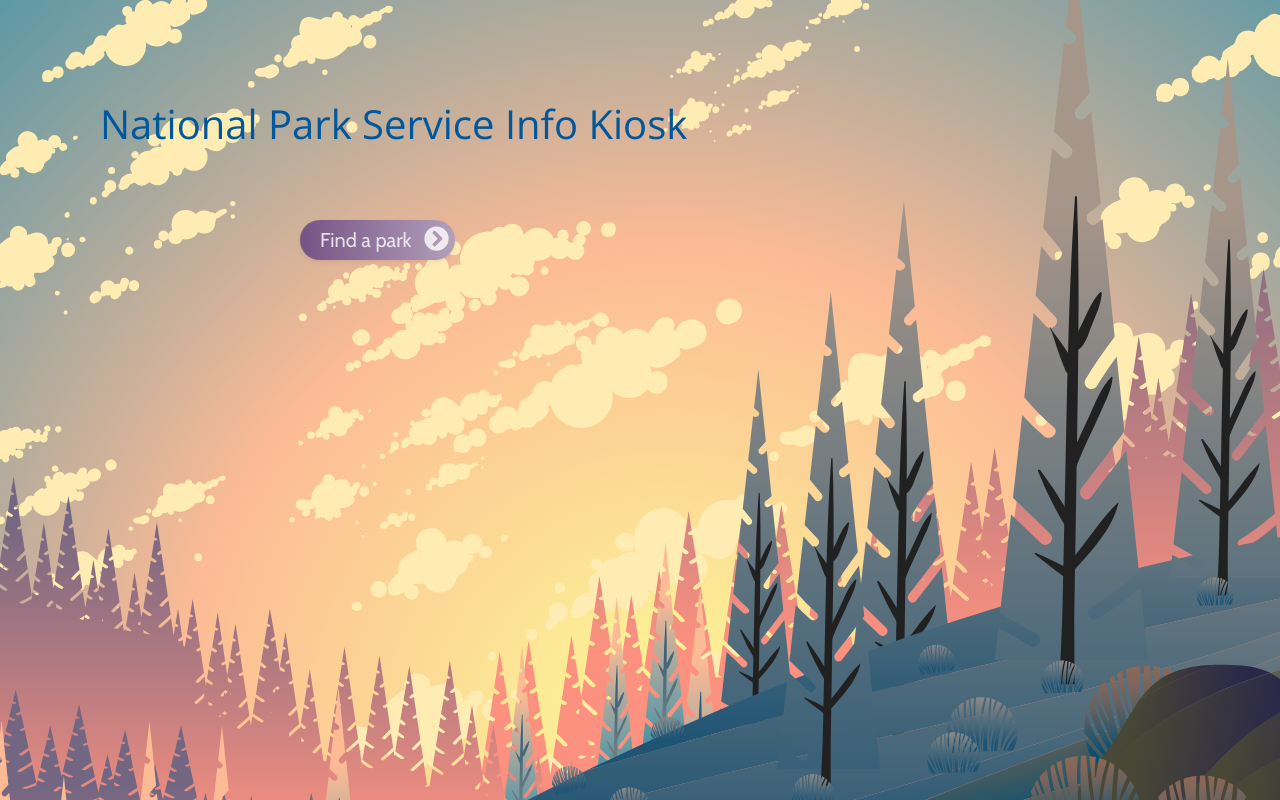
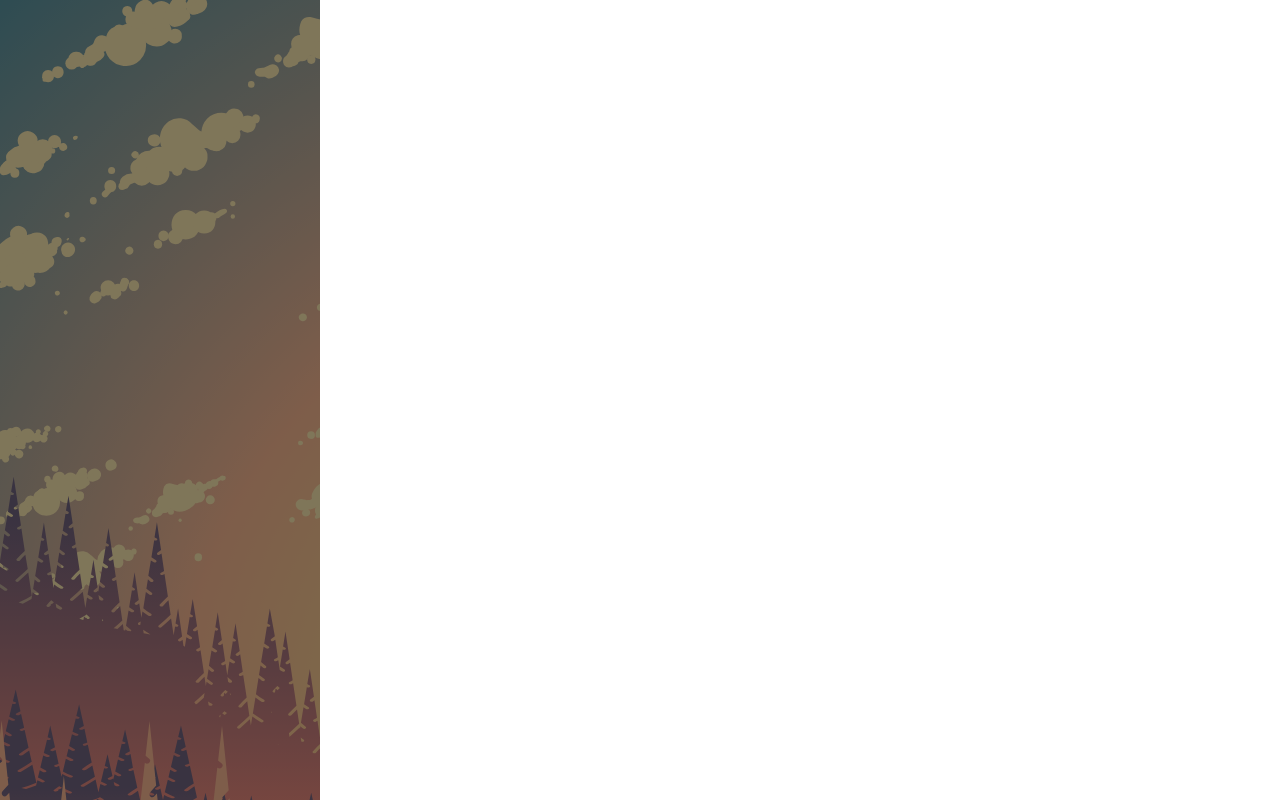
Before and after one commit to eunicornbread/NPSInfoKiosk, a React (Create React App) app: page /search in a window 1280 px wide. Built offline with nearby package versions, Linux system fonts and the light colour scheme.

Commit message:
Finalize the transition between landing page and search page

```diff
--- a/src/search.css
+++ b/src/search.css
@@ -1,7 +1,47 @@
-html {
-    overflow: -moz-scrollbars-vertical;
-    overflow-y: scroll;
+#left {
+	height: 100%;
+	width: 25%;
+	position: fixed;
+	left: 0;
+	background-color: black;
+	opacity: 0;
 }
+
+#right {
+	height: 100%;
+	width: 75%;
+	position: fixed;
+	right: 0;
+	overflow-y: scroll;
+	background-color: white;
+	opacity: 0;
+
+}
+
+.left-slow {
+	transition: opacity 1s ease-in-out;
+}
+
+.right-slow {
+	transition: opacity 1s ease-in-out;
+}
+
+.left-fast {
+	transition: opacity 3s ease-in;
+}
+
+.right-fast {
+	transition: opacity 3s ease-in;
+}
+
+#left.active {
+	opacity: 0.5;
+}
+
+#right.active {
+	opacity: 1;
+}
+
 /*
 .outer {
 	box-sizing: border-box;
@@ -61,17 +101,11 @@ html {
 	position: relative;
 }
 
-.wrapper {
-	position: relative;
-	min-height: 100vh;
-	height: 100%;
-}
 
 .search-bar {
+	display: none;
 	position: relative;
 	margin-top: 40px;
-	grid-row: 1 / 2;
-	grid-column: 3 / 4;
 	max-width: 600px;
 
 }
@@ -82,15 +116,6 @@ html {
 	right: 40px;
 	top: 15px;
 	font-size: 35px;
-}
-
-.modal-body-lg {
-	height: 510px;
-	overflow-y: scroll;
-	display: grid;
-	grid-template-columns: 300px 1fr 50% 1fr 1fr 1fr;
-	grid-template-rows: 100px 300px auto;
-
 }
 
 .search-input {
@@ -119,6 +144,7 @@ html {
 }
 
 .filter-menu {
+	display: none;
 	position: relative;
 	width: 215px;
 	height: 160px;
@@ -127,8 +153,6 @@ html {
 	padding-top: 20px;
 	padding-left: 20px;
 	border-radius: 10px;
-	grid-column: 1 /2;
-	grid-row: 2 / 3;
 	margin-left: 40px;
 	margin-top: 10px;
 	border: 1px #0D47A1 solid;
@@ -160,8 +184,7 @@ html {
 
 .filter-group {
 	position: relative;
-	grid-row-start: 2;
-	grid-column: 4 / 6;
+
 }
 
 #state-filter-wrapper {
@@ -225,8 +248,6 @@ html {
 }
 
 .search-result {
-	grid-row-start: 2;
-	grid-column: 3 / 4;
 	padding-top: 25px;
 	max-width: 600px;
 }
--- a/src/search.js
+++ b/src/search.js
@@ -44,13 +44,15 @@ class Search extends Component {
 				document.getElementById('bg-img').classList.add('top');
 			}, 50);
 
-			/*setTimeout(() => {
-				document.getElementById('overlay').classList.add('active');
-			}, 3050);*/
+			setTimeout(() => {
+				document.getElementById('left').classList.add('active');
+				document.getElementById('right').classList.add('active');
+			}, 550);
 		} else {
-			/*setTimeout(() => {
-				document.getElementById('overlay').classList.add('active');
-			}, 50);*/
+			setTimeout(() => {
+				document.getElementById('left').classList.add('active');
+				document.getElementById('right').classList.add('active');
+			}, 10);
 		}
 	}
 
@@ -319,35 +321,16 @@ class Search extends Component {
 			);
 		}
 
+		var slow = (this.props.location.transition === undefined);
+
 		return (
 			<>
 			<div className="wrapper">
 				{ background }
-				{/*<div id="overlay"></div>*/
 
-				/*<div className='outer'>
-				</div>*/}
+				<div className={slow ? 'left-slow' : 'left-fast'} id='left'></div>
+				<div className={slow ? 'right-slow' : 'right-fast'} id='right'>
 
-				<div className='web-name'>
-					<h1 className='head-1'>National Park Service Info Kiosk</h1>
-		        </div>
-
-		        <button type="button" className="button shadow-sm" id="search-button" data-toggle="modal" data-target=".bd-example-modal-xl">
-					<span className="button-text mr-2">Find a park</span>
-                	<span className='button-icon'><i className="fas fa-chevron-circle-right"></i></span>
-				</button>
-
-				<div className="modal fade bd-example-modal-xl" tabIndex="-1" role="dialog" aria-labelledby="myExtraLargeModalLabel" aria-hidden="true" id="myModal">
-				  <div className="modal-dialog modal-xl modal-dialog-centered">
-				    <div className="modal-content">
-				      <div className='modal-body-lg'>
-
-				      	<button type="button" className="close close-button" data-dismiss="modal"
-							        	aria-label="Close">
-				          <span aria-hidden="true">&times;</span>
-				        </button>
-
-				{ /* Modal content start */ }
 				<div className="filter-menu shadow" id="filter-menu">
 
 					<div className="filter-wrapper" id="state-filter-wrapper" onClick={ this.handleStateCollapse }>
@@ -414,14 +397,13 @@ class Search extends Component {
 				</div>
 
 				<div className="search-result" id="search-results">{ resultList }</div>
-				{ /* Modal content end */ }
 
-					  </div>
-				    </div>
-				  </div>
 				</div>
 
-			</div>
+				</div>
+
+
+
 
 
 			</>
```
Also changed, not shown: src/temp.jsx (added, +92 -0 lines).
